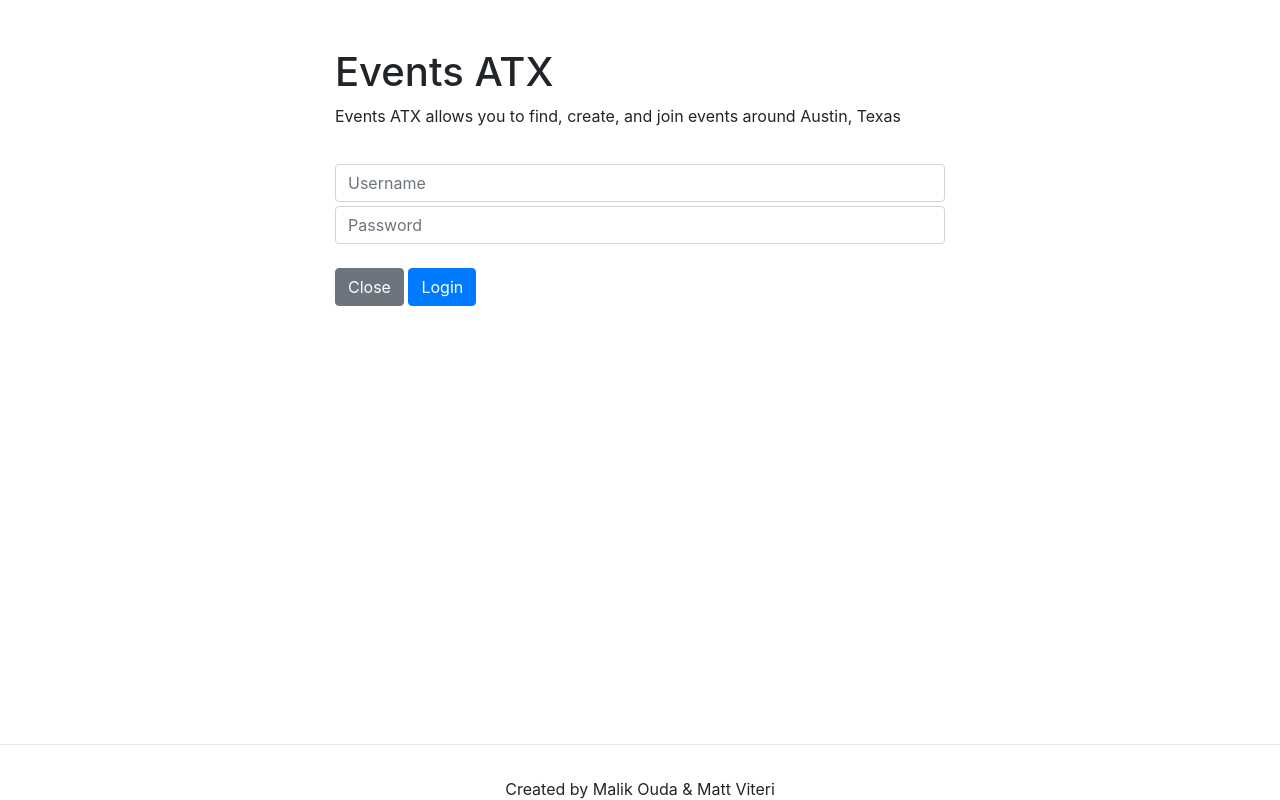
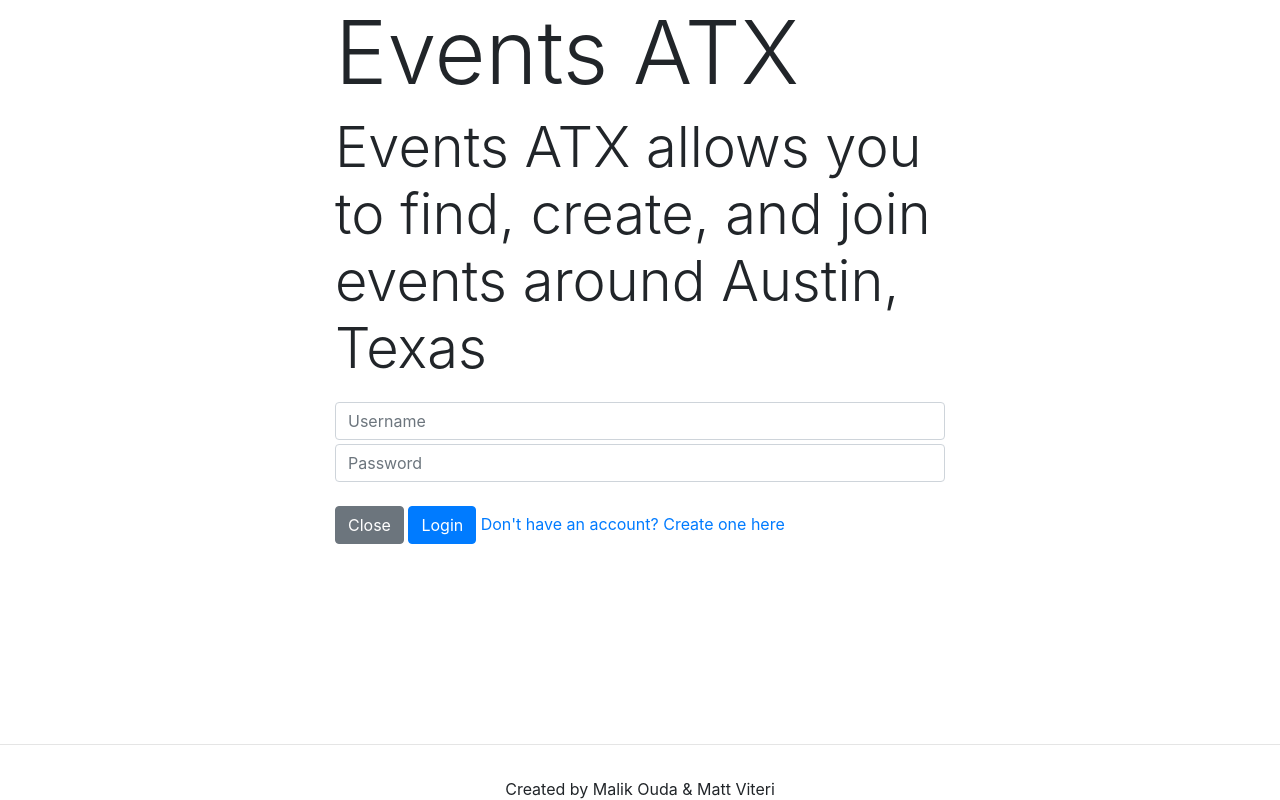
Before and after one commit to mxviteri/utexas-apad-project2, a Django app: page / in a window 1280 px wide. Shown: the part 56-856 px from the top of the page. Run offline with Django 3.2, Linux system fonts and the light colour scheme; some libraries are stand-ins or nearby versions.

Commit message:
Updated styling

```diff
--- a/api/templates/events.html
+++ b/api/templates/events.html
@@ -3,7 +3,7 @@
 {% block page_content %}
 <div class="jumbotron">
     <div class="container">
-        <h1>Events</h1>
+        <h1 class="display-3">Events</h1>
         <p>Create and join events around Austin!</p>
     </div>
 </div>
--- a/api/templates/home.html
+++ b/api/templates/home.html
@@ -3,21 +3,30 @@
 {% block page_content %}
 <div id="home" class="container">
     <div class="row">
-        <div class="col mt-5">
-            <h1>Events ATX</h1>
-            <p>Events ATX allows you to find, create, and join events around Austin, Texas</p>
+        <div class="col m-auto">
+            <h1 class="display-2">Events ATX</h1>
+            <p class="display-4">Events ATX allows you to find, create, and join events around Austin, Texas</p>
         </div>
     </div>
+    {% if not current_user %}
     <div class="row">
-        <div class="col mt-3">
+        <div class="col m-auto">
             <form class="form-group" action="/action/login" method="POST">
                 <input name="username" class="form-control mt-1" type="text" placeholder="Username" />
                 <input name="password" class="form-control mt-1" type="text" placeholder="Password" />
-                <br />
+                <br>
                 <button type="button" class="btn btn-secondary" data-dismiss="modal">Close</button>
                 <button type="submit" class="btn btn-primary">Login</button>
+                <a href="/create_account" class="m-auto">Don't have an account? Create one here</a>
             </form>
         </div>
     </div>
+    {% else %}
+    <div class="row">
+        <div class="col">
+            <h1 class="display-4 text-primary">Welcome, {{current_user.username }}!</h1>
+        </div>
+    </div>
+    {% endif %}
 </div>
 {% endblock %}
--- a/project2/templates/base.html
+++ b/project2/templates/base.html
@@ -31,7 +31,7 @@
     {% if current_user %}
         <ul class="navbar-nav ml-auto">
             <li class="nav-item mt-2 mr-4">
-                <span class="text-light">Welcome {{current_user.username}}</span>
+                <span class="text-light">Welcome, {{current_user.username}}!</span>
             </li>
             <li clas="nav-item">
                 <form action="/action/logout" method="post">
```
